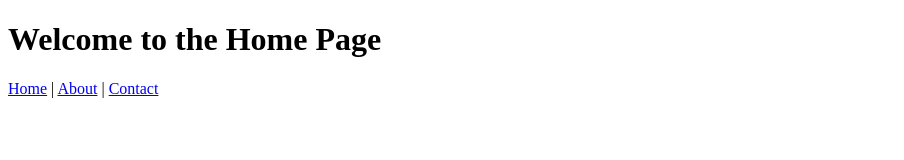
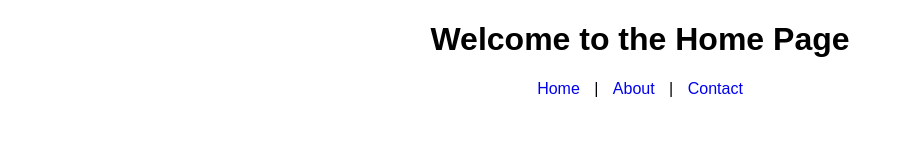
Before and after one commit to mjkcarpio-ops/expressjs, a website: page views/index.html in a window 1280 px wide. Shown: the whole page, without its empty margins (0-904 px from the left). Drawn offline with Linux system fonts and the light colour scheme; files that its build step writes are made by us from their sources; the site is published under a folder, as on GitHub Pages, so addresses that start at the root find nothing.

Commit message:
Initial upload of Express site

```diff
--- a/package.json
+++ b/package.json
@@ -4,6 +4,7 @@
   "description": "",
   "main": "index.js",
   "scripts": {
+    "start": "node app.js",
     "test": "echo \"Error: no test specified\" && exit 1"
   },
   "keywords": [],
--- a/views/index.html
+++ b/views/index.html
@@ -4,7 +4,7 @@
     <meta charset="UTF-8">
     <meta name="viewport" content="width=device-width, initial-scale=1.0">
     <title>Home</title>
-    <link rel="stylesheet" href="/style.css">
+    <link rel="stylesheet" href="style.css">
 </head>
 <body>
     <h1>Welcome to the Home Page</h1>
```
